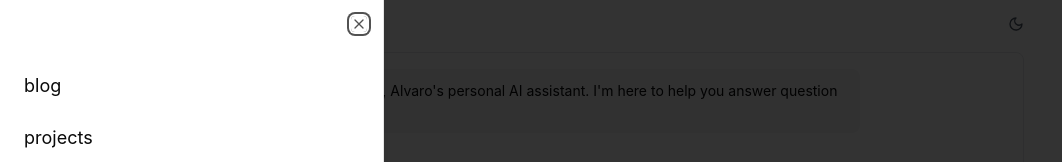
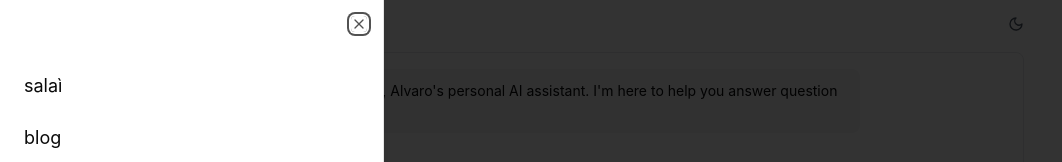
Before and after one commit to alvropena/alvropena.com, a Next.js app: page / in a window 1280 px wide. Both pictures are taken after a click on the button 264 px from the left and 40 px from the top of the page. Shown: the top 162 px of the page, without its empty margins (0-1062 px from the left). Built offline with nearby package versions, Linux system fonts and the light colour scheme.

Commit message:
Remove unused code and add a new link in Header component

```diff
--- a/app/page.tsx
+++ b/app/page.tsx
@@ -13,13 +13,6 @@ interface Message {
   hasLinks?: boolean;
   isNew?: boolean; // Track if message is new and should have animation
 }
-
-// Function to format text with links
-const formatTextWithLinks = (text: string): string => {
-  // Match URLs in the text
-  const urlRegex = /(https?:\/\/[^\s]+)/g;
-  return text.replace(urlRegex, '<a href="$1" class="text-blue-500 underline hover:text-blue-700">here</a>');
-};
 
 // Predefined questions and responses
 const PREDEFINED_QUESTIONS = [
--- a/app/projects/page.tsx
+++ b/app/projects/page.tsx
@@ -8,7 +8,6 @@ import {
   CardContent,
   CardFooter,
 } from "@/components/ui/card";
-import { GitHubLogoIcon } from "@radix-ui/react-icons";
 import Link from "next/link";
 import { useState } from "react";
 import {
--- a/components/Header.tsx
+++ b/components/Header.tsx
@@ -43,6 +43,12 @@ const Header = () => {
           <SheetContent side="left">
             <nav className="flex flex-col gap-6 mt-12">
               <Link
+                href="/"
+                className="text-lg hover:underline hover:underline-offset-4"
+              >
+                salaì
+              </Link>
+              <Link
                 href="https://alvropena.beehiiv.com"
                 target="_blank"
                 rel="noopener noreferrer"
```
